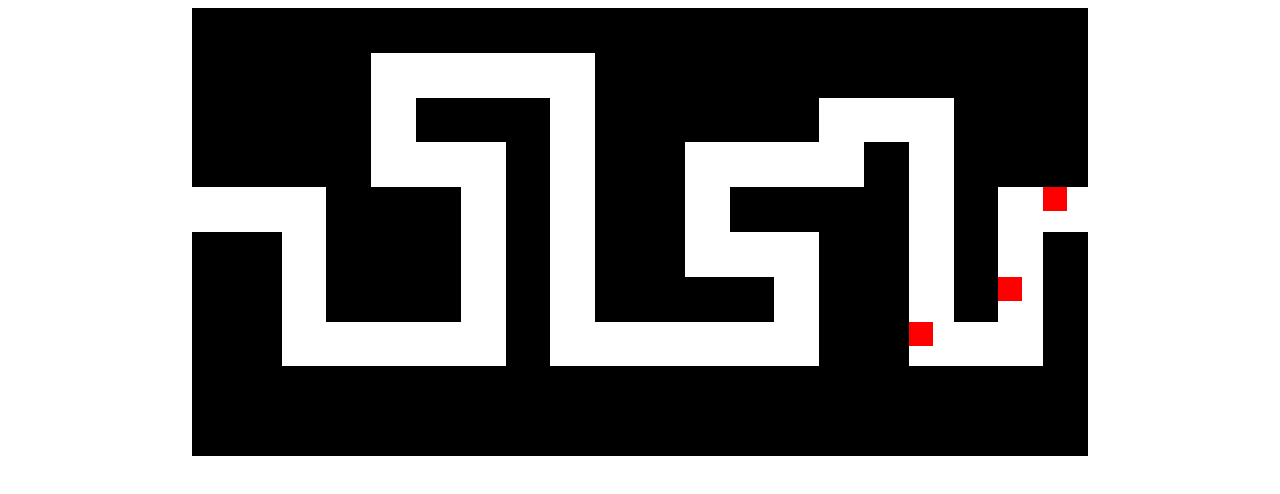
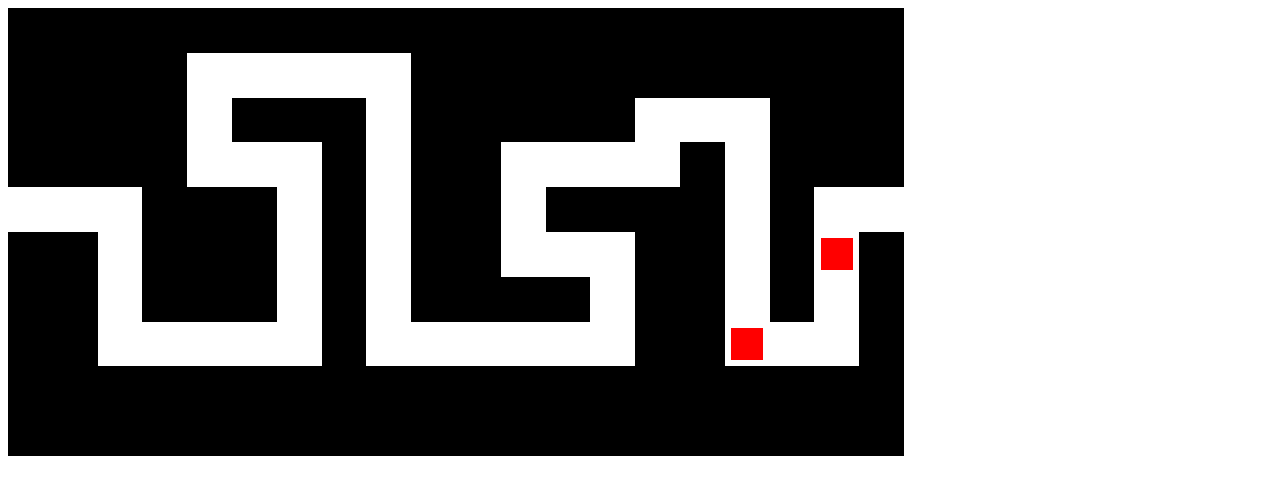
Before and after one commit to Kamiichi/tower, a website with bundled scripts: page index.html in a window 1280 px wide. Built offline with nearby package versions, Linux system fonts and the light colour scheme.

Commit message:
敵を可愛く

```diff
--- a/index.html
+++ b/index.html
@@ -10,7 +10,7 @@
 
       .grid {
         display: grid;
-        justify-content: center;
+        place-items: center;
         grid-template-columns: repeat(20, var(--cell-size));
         grid-template-rows: repeat(10, var(--cell-size));
         gap: 0px;
--- a/map.js
+++ b/map.js
@@ -37,7 +37,7 @@ function initMap() {
 }
 
 const turn = () => {
-  if (turnCount % 3 === 0) {
+  if (turnCount % 4 === 0) {
     enemylist.push(new Enemy());
   }
 
@@ -51,9 +51,8 @@ const turn = () => {
     // 移動先の色を変更する
     let moveCell = document.getElementById(`cell-${e.y}-${e.x - 1}`);
     moveCell.style.backgroundColor = circleColor;
-    moveCell.style.width = "1.5rem";
-    moveCell.style.height = "1.5rem";
-    moveCell.style.justifyContent = "center";
+    moveCell.style.width = "2rem";
+    moveCell.style.height = "2rem";
   });
 
   turnCount += 1;
```
